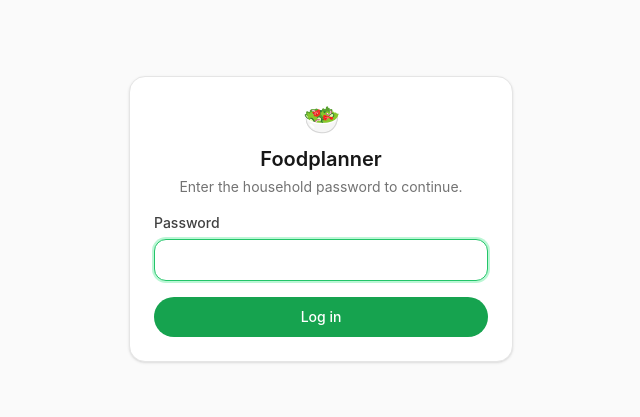
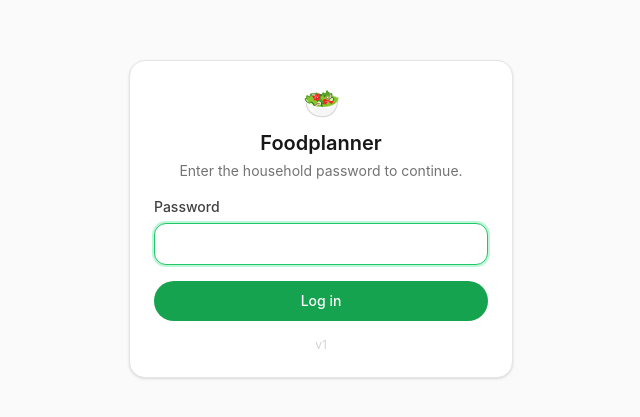
Before and after one commit to HutchNBoots/Foodplanner, a Next.js app: page /login in a window 1280 px wide. Shown: the part 197-614 px from the top of the page, without its empty margins (319-959 px from the left). Built offline with nearby package versions, Linux system fonts and the light colour scheme.

Commit message:
Show app version on login and home pages
Manually-bumped counter in src/lib/version.ts rather than derived from
git (commit count reliability varies with Vercel's clone depth) -
simple and always correct as long as it's bumped alongside deploy-
bound changes.

```diff
--- a/src/app/login/page.tsx
+++ b/src/app/login/page.tsx
@@ -2,6 +2,7 @@
 
 import { Suspense, useState } from "react";
 import { useRouter, useSearchParams } from "next/navigation";
+import { APP_VERSION } from "@/lib/version";
 
 function LoginForm() {
   const router = useRouter();
@@ -59,6 +60,7 @@ function LoginForm() {
         <button type="submit" className="btn-primary w-full" disabled={loading}>
           {loading ? "Checking..." : "Log in"}
         </button>
+        <p className="text-center text-xs text-neutral-300">v{APP_VERSION}</p>
       </form>
     </div>
   );
--- a/src/app/page.tsx
+++ b/src/app/page.tsx
@@ -1,5 +1,6 @@
 import Link from "next/link";
 import { getLatestWeek, getOrCreateHousehold } from "@/lib/db/queries";
+import { APP_VERSION } from "@/lib/version";
 
 // Always reflects the latest household/week state - must not be statically
 // prerendered at build time (see DECISIONS.md).
@@ -15,6 +16,7 @@ export default async function HomePage() {
       <div>
         <h1 className="text-2xl font-semibold">{household.name}</h1>
         <p className="mt-1 text-neutral-500">Ask → generate → optimise → order.</p>
+        <p className="mt-1 text-xs text-neutral-300">v{APP_VERSION}</p>
       </div>
 
       {latestWeek && (
--- /dev/null
+++ b/src/lib/version.ts
@@ -0,0 +1,5 @@
+/** Bumped by one with every deploy-bound change - shown on the login and
+ * home pages so it's obvious which build is actually live. Manual rather
+ * than derived from git (commit count/SHA availability varies by clone
+ * depth), but simple and reliable. */
+export const APP_VERSION = 1;
```
